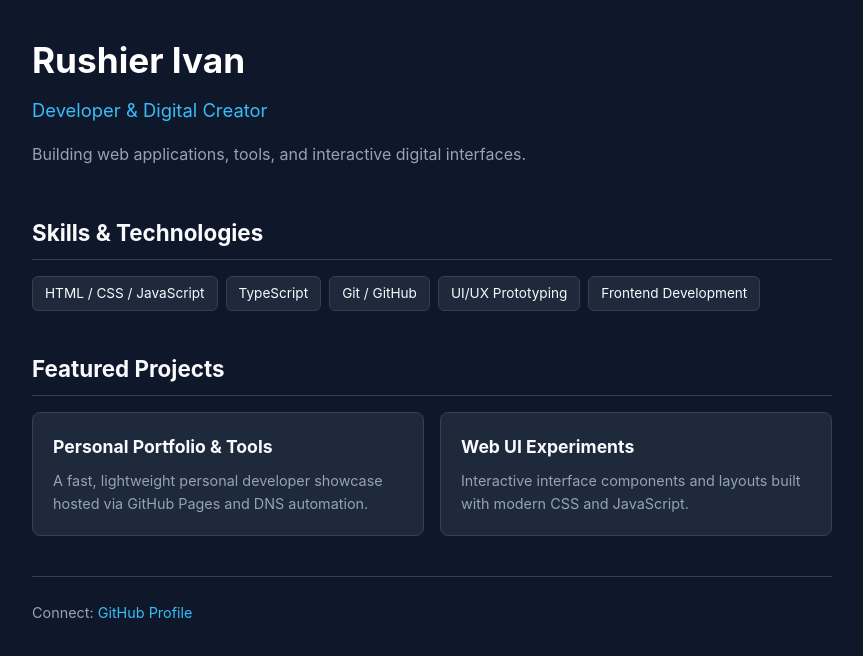
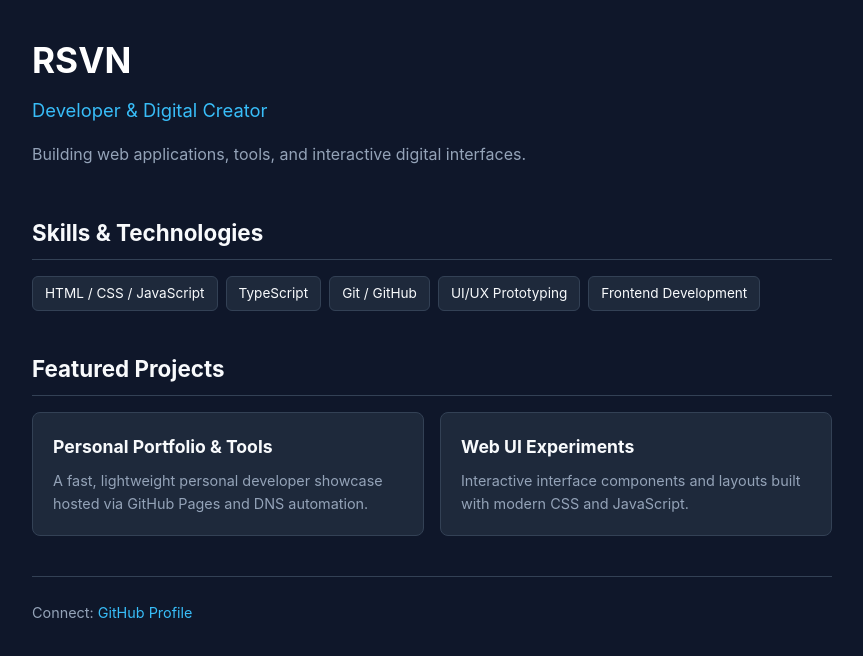
Before and after one commit to rushierivan/rushierivan.github.io, a plain HTML site: page index.html in a window 1280 px wide. Shown: the whole page, without its empty margins (208-1071 px from the left). Drawn offline with Linux system fonts and the light colour scheme.

Commit message:
Update index.html

```diff
--- a/index.html
+++ b/index.html
@@ -3,7 +3,7 @@
 <head>
   <meta charset="UTF-8">
   <meta name="viewport" content="width=device-width, initial-scale=1.0">
-  <title>Rushier Ivan | Developer Portfolio</title>
+  <title>RSVN | Developer Portfolio</title>
   <style>
     :root {
       --bg: #0f172a;
@@ -42,7 +42,7 @@
 <body>
   <div class="container">
     <header>
-      <h1>Rushier Ivan</h1>
+      <h1>RSVN</h1>
       <p class="lead">Developer & Digital Creator</p>
       <p class="desc">Building web applications, tools, and interactive digital interfaces.</p>
     </header>
```
